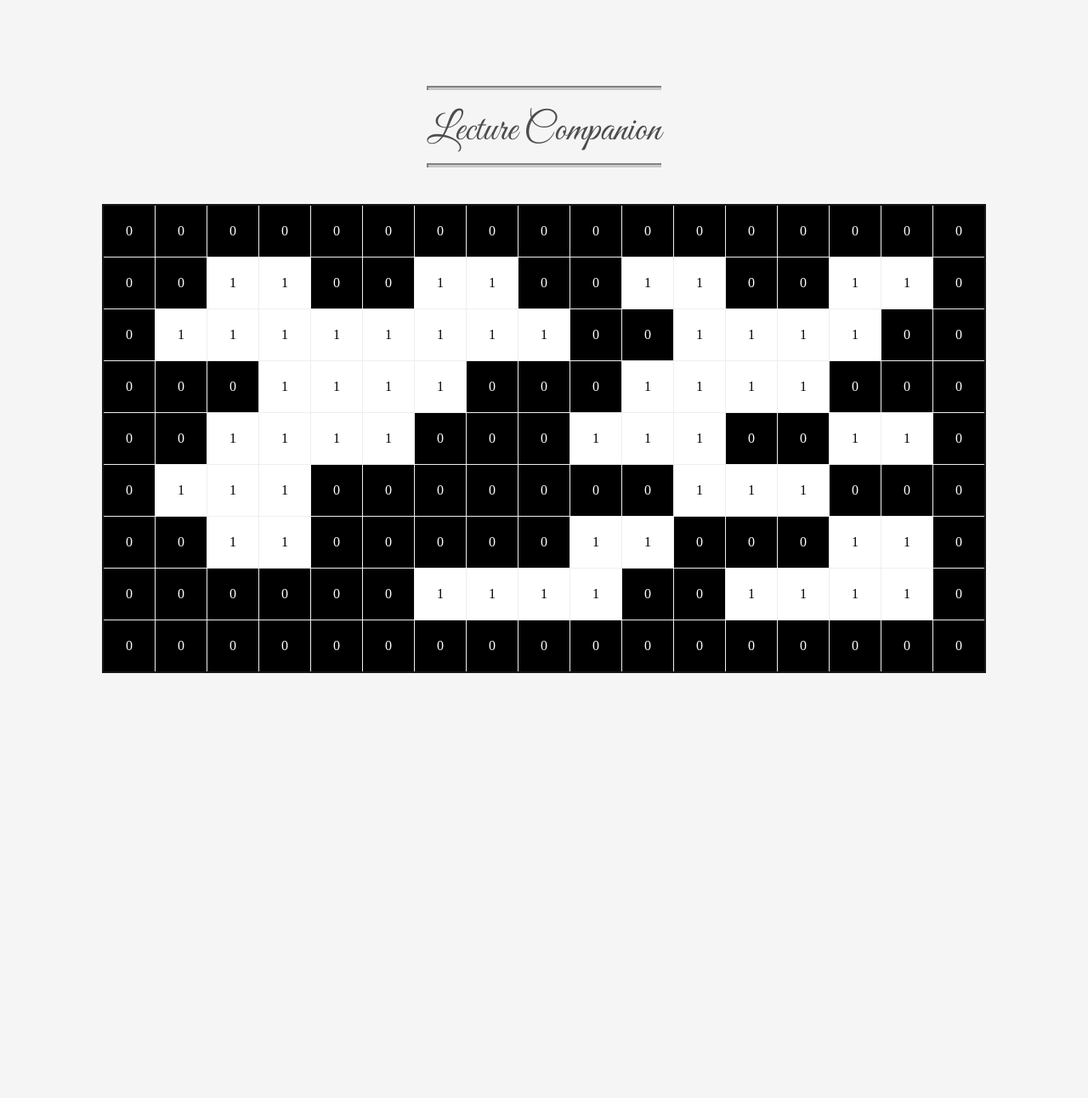
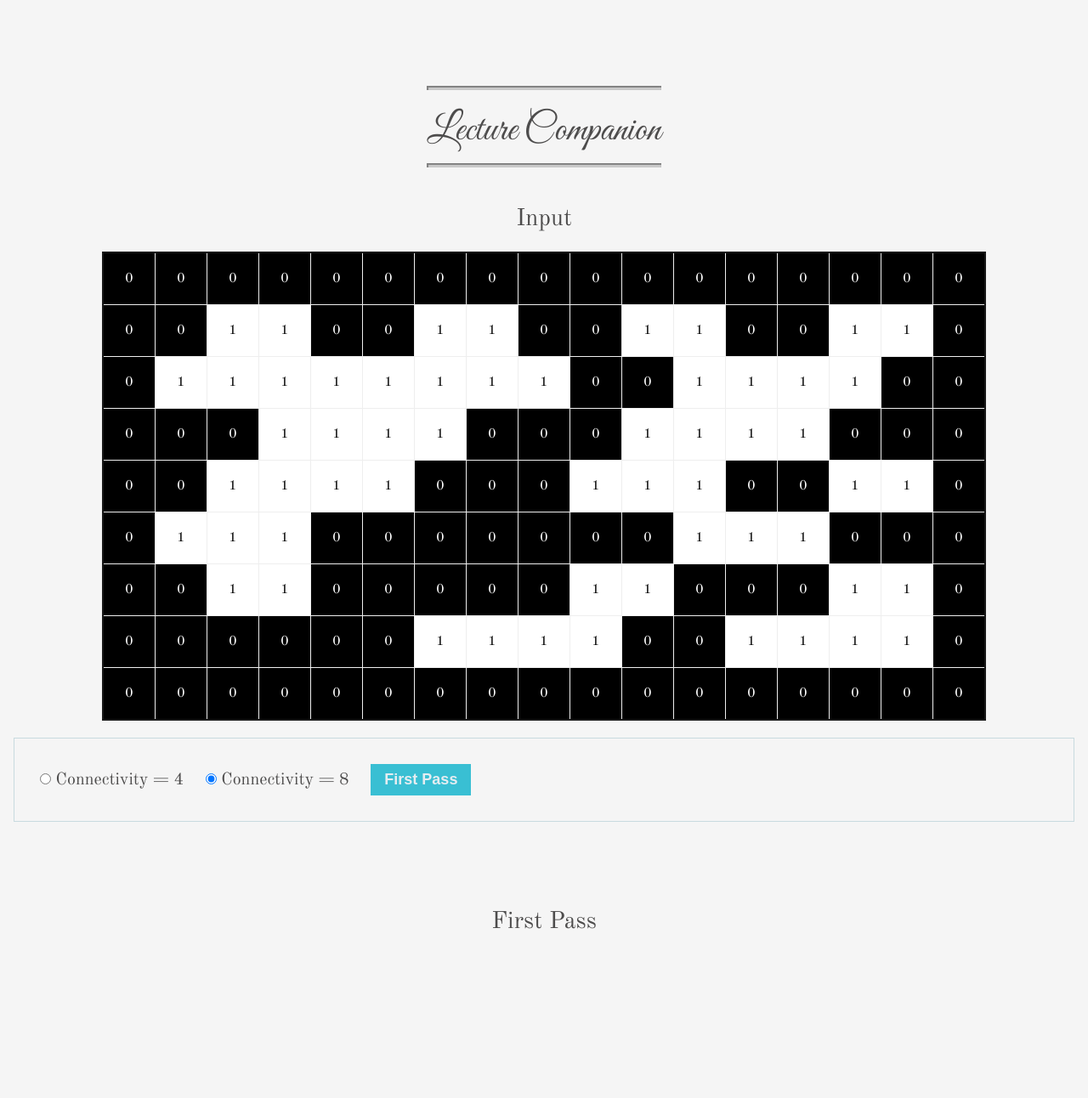
Before and after one commit to lokeshbalani/pixels, a Django app: page /dip/connected-components/ in a window 1280 px wide. Shown: the part 699-1991 px from the top of the page at 85% size. Before the commit the page ends 1491 px from the top, so only its background shows below. Run offline with Django 3.2, Linux system fonts and the light colour scheme.

Commit message:
Connected components first pass

```diff
--- a/webapp/dip/static/assets/css/connected-components.css
+++ b/webapp/dip/static/assets/css/connected-components.css
@@ -1,6 +1,10 @@
 * {
     margin: 0;
     padding: 0;
+}
+
+.connected-component{
+    margin-bottom: 60px;
 }
 
 table {
@@ -8,13 +12,13 @@ table {
     border-spacing: 0;
 }
 
-#connected-component-grid {
+[id^="connected-component"] {
     padding: 0px;
     margin: 0 auto;
     border: 2px solid #181818;
 }
 
-#connected-component-grid tr td {
+[id^="connected-component"] tr td {
     width: 60px;
     height: 60px;
     vertical-align: middle;
@@ -22,18 +26,34 @@ table {
     border: 1px #eee solid;
 }
 
-#connected-component-grid .black {
+[id^="connected-component"] .black {
     background: #000;
     color: #fff;
     /*contenteditable:'true';*/
 }
 
-#connected-component-grid .white {
+[id^="connected-component"] .white {
     background: #fff;
     color: #000;
-    /*contenteditable:'true';*/
 }
 
-/* #connected-component-grid tr:nth-child(2n+1) td:nth-child(2n) {
-    background: #9f9f9f;
-} */
+.connected-component .cc__input{
+    font-size: 1.25rem;
+    border: 1px solid #c8dadf;
+    padding: 30px;
+    margin: 20px 0;
+}
+
+.connected-component .cc__input label{
+    margin-right: 20px;
+}
+
+.connected-component .cc__fp{
+    font-weight: 700;
+    color: #e5edf1;
+    background-color: #39bfd3;
+    display: inline-block;
+    padding: 8px 16px;
+    font-size: large;
+    border: none;
+}
--- a/webapp/dip/static/assets/js/connected-components.js
+++ b/webapp/dip/static/assets/js/connected-components.js
@@ -12,42 +12,121 @@ if (typeof (px.utils) === "undefined") px.utils = {};
         var me = this;
         this.jqcomp = jQuery(comp)
 
-        this.displayTable = function(mat){
-            let ccTbl = document.querySelector("#connected-component-grid tbody");
+        this.displayTable = function (mat, container_id) {
+            if (typeof (container_id) != "undefined" && container_id != "") {
+                let ccTbl = document.querySelector("#" + container_id + " tbody");
 
-            let html = "",
-                i,j;
+                let html = "",
+                    i, j;
 
-            for(i = 0; i < mat.length; i++){
-                html += "<tr>";
+                for (i = 0; i < mat.length; i++) {
+                    html += "<tr>";
 
-                for(j = 0; j < mat[i].length; j++){
-                    if(mat[i][j] == 1){
-                        html += "<td class='white' contenteditable='true' data-pos='"+i+","+j+"'>"+mat[i][j]+"</td>"
-                    } else{
-                        html += "<td class='black' contenteditable='true' data-pos='"+i+","+j+"'>"+mat[i][j]+"</td>"
+                    for (j = 0; j < mat[i].length; j++) {
+                        if(i != 0 && i != (mat.length - 1) && j != 0 && j != (mat[i].length - 1)){
+                            if (mat[i][j] > 0) {
+                                html += "<td class='white' contenteditable='true' data-pos='" + i + "," + j + "'>" + mat[i][j] + "</td>"
+                            } else {
+                                html += "<td class='black' contenteditable='true' data-pos='" + i + "," + j + "'>" + mat[i][j] + "</td>"
+                            }
+                        }
+                        else{
+                            if (mat[i][j] > 0) {
+                                html += "<td class='white' data-pos='" + i + "," + j + "'>" + mat[i][j] + "</td>"
+                            } else {
+                                html += "<td class='black' data-pos='" + i + "," + j + "'>" + mat[i][j] + "</td>"
+                            }
+                        }
+                    }
+
+                    html += "</tr>";
+                }
+                ccTbl.innerHTML = html;
+            }
+        };
+
+        this.associateEditableEvents = function(){
+            let editableCells =  document.querySelectorAll("td[contenteditable='true']");
+
+            for(let i = 0; i < editableCells.length; i++){
+                editableCells[i].addEventListener('input', function(e){
+                    if (parseInt(e.target.textContent) > 0) {
+                        e.target.classList.remove('black');
+                        e.target.classList.add('white');
+                        coord = e.target.dataset.pos.split(",");
+                        row = coord[0];
+                        col = coord[1];
+
+                        me.mat[row][col] = parseInt(e.target.textContent);
+                    } else {
+                        e.target.classList.remove('white');
+                        e.target.classList.add('black');
+                        coord = e.target.dataset.pos.split(",");
+                        row = coord[0];
+                        col = coord[1];
+
+                        me.mat[row][col] = parseInt(e.target.textContent);
+                    }
+                })
+            }
+        }
+
+        this.firstPass = function (mat, connectivity) {
+            let i, j, label;
+            var labels = [];
+
+            if (typeof (connectivity) == "undefined") connectivity = 8;
+
+            for (i = 1; i < mat.length - 1; i++) {
+                for (j = 1; j < mat[i].length - 1; j++) {
+                    if (mat[i][j] != 0) {
+                        if (mat[i][j - 1] > 0) label = mat[i][j - 1];
+                        else if (mat[i - 1][j] > 0) label = mat[i - 1][j];
+                        else if (connectivity == 8) {
+                            if (mat[i - 1][j - 1] > 0) label = mat[i - 1][j - 1];
+                            else if (mat[i - 1][j + 1] > 0) label = mat[i - 1][j + 1];
+                            else {
+                                label = labels.length + 1
+                                labels.push(label)
+                            }
+                        } else {
+                            label = labels.length + 1
+                            labels.push(label)
+                        }
+                        mat[i][j] = label
                     }
                 }
+            }
 
-                html += "</tr>";
-            }
-            ccTbl.innerHTML = html;
+            return mat;
         };
 
-        this.init = function(){
-            var mat = [
-            [0,0,0,0,0,0,0,0,0,0,0,0,0,0,0,0,0],
-            [0,0,1,1,0,0,1,1,0,0,1,1,0,0,1,1,0],
-            [0,1,1,1,1,1,1,1,1,0,0,1,1,1,1,0,0],
-            [0,0,0,1,1,1,1,0,0,0,1,1,1,1,0,0,0],
-            [0,0,1,1,1,1,0,0,0,1,1,1,0,0,1,1,0],
-            [0,1,1,1,0,0,0,0,0,0,0,1,1,1,0,0,0],
-            [0,0,1,1,0,0,0,0,0,1,1,0,0,0,1,1,0],
-            [0,0,0,0,0,0,1,1,1,1,0,0,1,1,1,1,0],
-            [0,0,0,0,0,0,0,0,0,0,0,0,0,0,0,0,0]
+        this.fpClickHandler = function () {
+            var connectivityEl = document.querySelector("input[name='connectivity']:checked");
+            fp_mat = me.firstPass(me.mat, connectivityEl.value);
+            me.displayTable(fp_mat, "connected-component-fp");
+        };
+
+        this.init = function () {
+            this.mat = [
+                [0, 0, 0, 0, 0, 0, 0, 0, 0, 0, 0, 0, 0, 0, 0, 0, 0],
+                [0, 0, 1, 1, 0, 0, 1, 1, 0, 0, 1, 1, 0, 0, 1, 1, 0],
+                [0, 1, 1, 1, 1, 1, 1, 1, 1, 0, 0, 1, 1, 1, 1, 0, 0],
+                [0, 0, 0, 1, 1, 1, 1, 0, 0, 0, 1, 1, 1, 1, 0, 0, 0],
+                [0, 0, 1, 1, 1, 1, 0, 0, 0, 1, 1, 1, 0, 0, 1, 1, 0],
+                [0, 1, 1, 1, 0, 0, 0, 0, 0, 0, 0, 1, 1, 1, 0, 0, 0],
+                [0, 0, 1, 1, 0, 0, 0, 0, 0, 1, 1, 0, 0, 0, 1, 1, 0],
+                [0, 0, 0, 0, 0, 0, 1, 1, 1, 1, 0, 0, 1, 1, 1, 1, 0],
+                [0, 0, 0, 0, 0, 0, 0, 0, 0, 0, 0, 0, 0, 0, 0, 0, 0]
             ];
 
-            this.displayTable(mat);
+            this.displayTable(this.mat, "connected-component-in");
+
+            this.associateEditableEvents();
+
+            var fpBtn = document.querySelector(".connected-component .cc__fp");
+            fpBtn.addEventListener("click", me.fpClickHandler);
+
         };
 
         this.init();
--- a/webapp/dip/templates/modules/morphological/connected-components.html
+++ b/webapp/dip/templates/modules/morphological/connected-components.html
@@ -30,13 +30,35 @@
             <hr class="hr5">
         </div>
     </div>
-    <div class="gdr fl no-pd">
-        <div id="connected-component">
-            <table id="connected-component-grid">
+    <div class="gdr fl no-pd ff1">
+        <div class="connected-component">
+            <h2 class="pri-3 txt-center">Input</h2>
+            <table id="connected-component-in">
+                <tbody></tbody>
+            </table>
+
+            <div class="cc__input">
+                <input type="radio" value="4" name="connectivity" id="connectivity_4">
+                <label for="connectivity_4">Connectivity = 4</label>
+                <input type="radio" value="8" name="connectivity" id="connectivity_8" checked>
+                <label for="connectivity_8">Connectivity = 8</label>
+                <button class="cc__fp">First Pass</button>
+            </div>
+
+        </div>
+
+        <div class="connected-component">
+            <h2 class="pri-3 txt-center">First Pass</h2>
+            <table id="connected-component-fp">
                 <tbody></tbody>
             </table>
         </div>
 
+        <div class="connected-component">
+            <table id="connected-component-sp">
+                <tbody></tbody>
+            </table>
+        </div>
     </div>
 </div>
 
```
